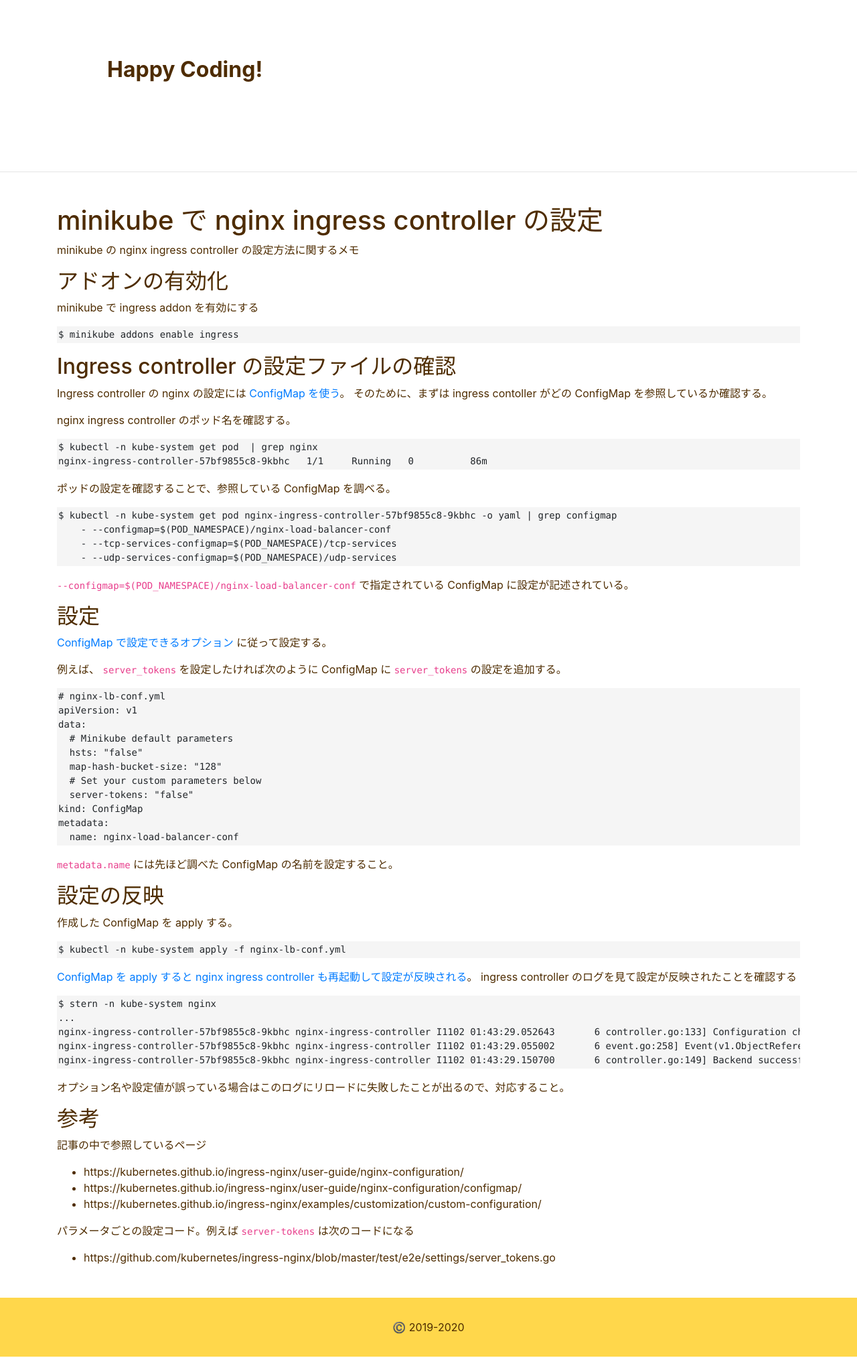
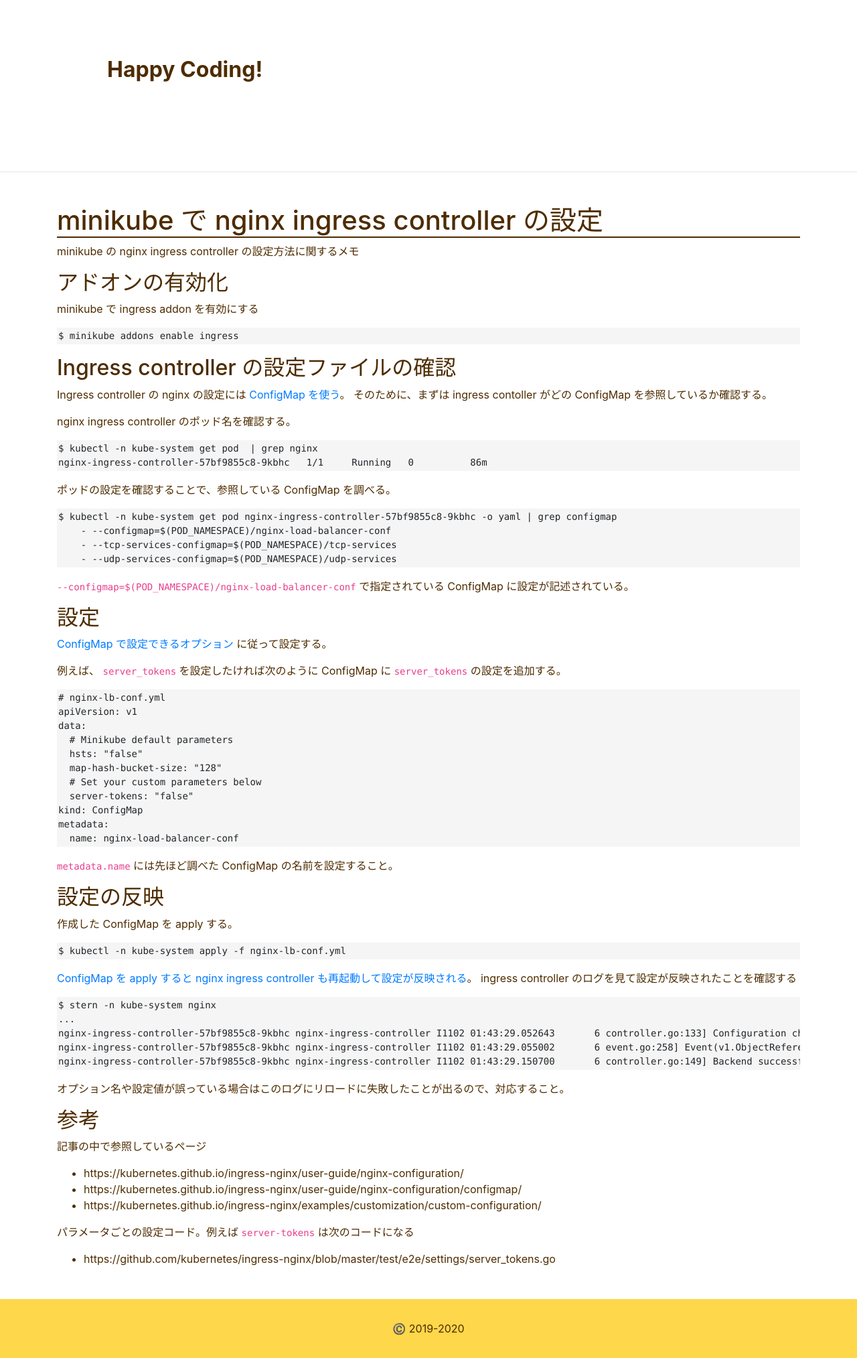
Before and after one commit to noriyukipy/blog, a Jekyll site: the page built from article/20191103-minikube_nginx_ingress_controller.md, in a window 1280 px wide. Shown: the whole page at 67% size. Built offline with Jekyll 4.4.1, drawn with Linux system fonts in a browser that asks for light colours; our own code applies the rules of GitHub Pages for plain Markdown files.

Commit message:
h1に河川を追加

```diff
--- a/assets/css/main.css
+++ b/assets/css/main.css
@@ -54,6 +54,12 @@
   color: rgb(78, 44, 1);
 }
 
+/* Headers */
+.h1, h1 {
+    border-bottom: solid 2px;
+}
+
+
 /* code */
 pre.highlight {
     background-color: rgb(245,245,245);
```
